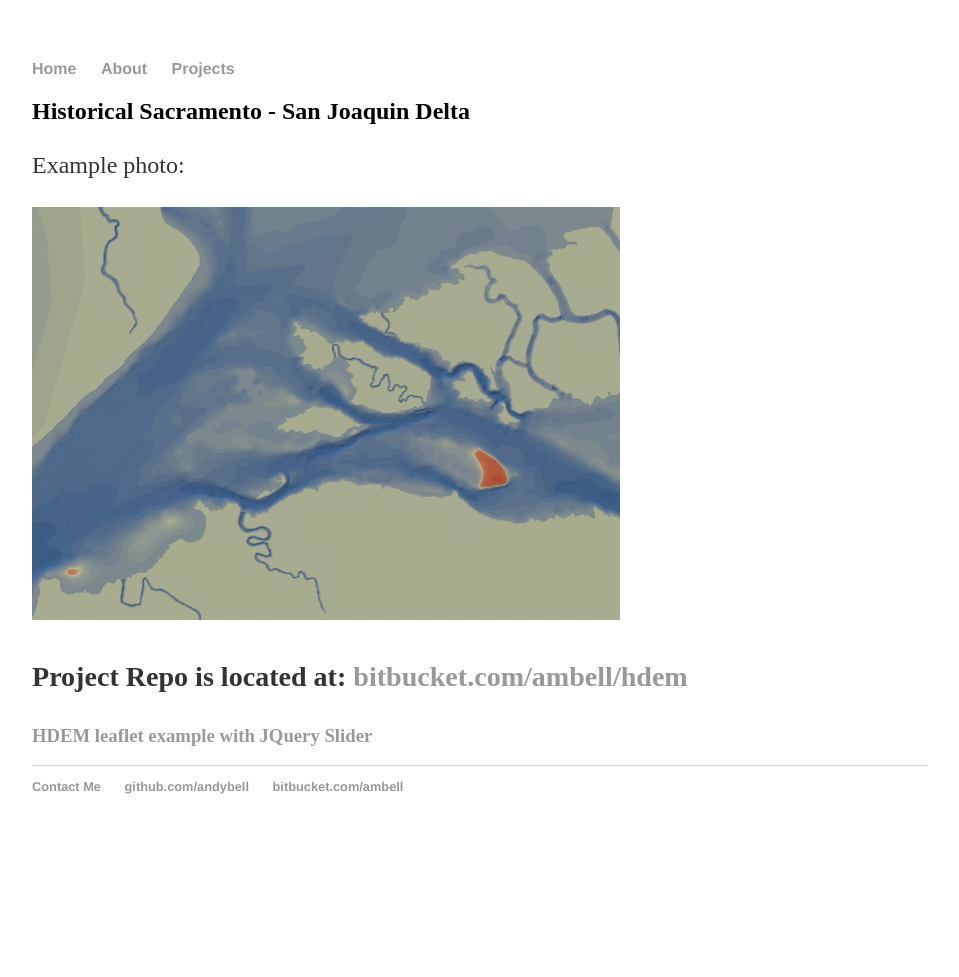
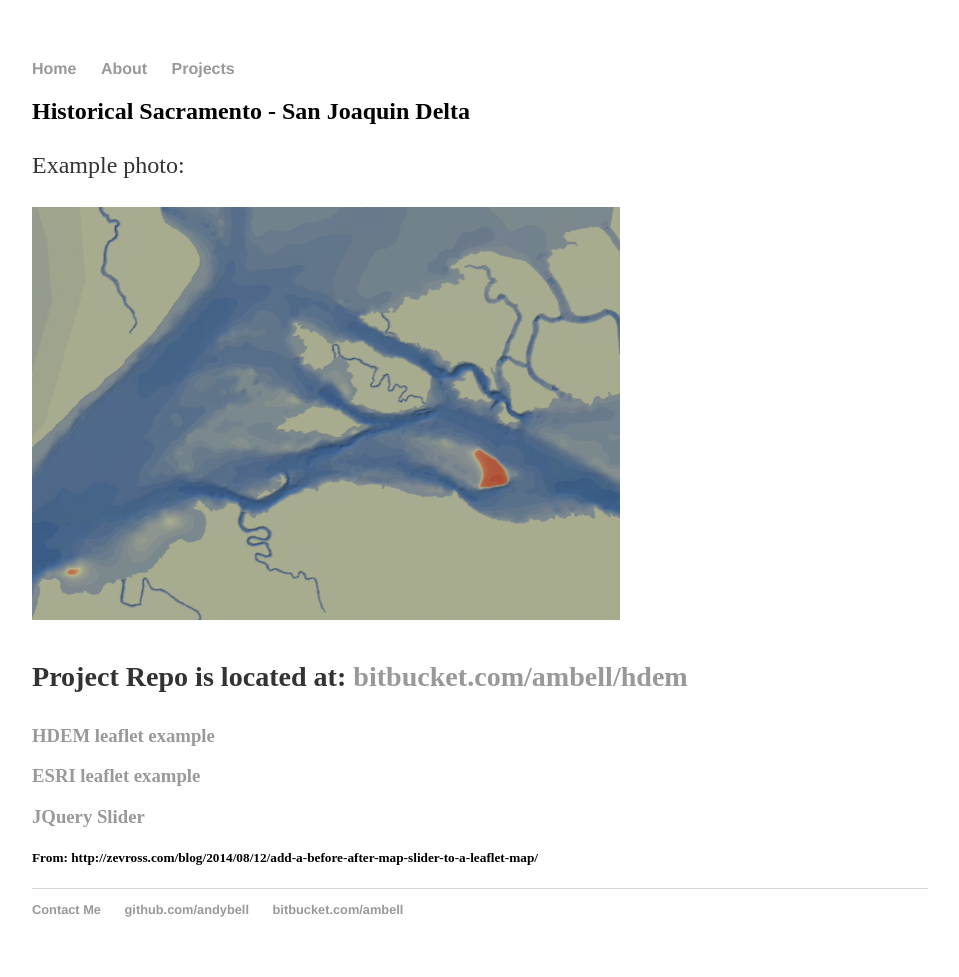
Before and after one commit to andybell/andybell.github.io, a Jekyll site: the page built from projects/hdem.html, in a window 1280 px wide. Shown: the whole page, without its empty margins (160-1119 px from the left). Built offline with Jekyll 4.4.1, drawn with Linux system fonts in a browser that asks for light colours; before the commit the page ends 900 px from its top, so only the background shows below that.

Commit message:
Revert "view width heights"
This reverts commit 40fbab996200b86f41408848166b33c80cf8cedb.

```diff
--- a/index.html
+++ b/index.html
@@ -15,7 +15,7 @@
 		</nav>
     		<p class="blocktext">
         		<h1>Andy Bell</h1>
-				<IMG class="displayed" src="IMG_0603.JPG" alt="fish" style="height:75vh"">
+				<IMG class="displayed" src="IMG_0603.JPG" alt="fish" style="width:533px;height:356px">
 				<h5>Website hosted on github.com pages. It is still in development</h5>
     		</p><!-- /.blurb -->
 		<footer>
--- a/projects/hdem.html
+++ b/projects/hdem.html
@@ -8,8 +8,19 @@ title: Historical Delta Project Page
 	<p><img src="hdem_5r2.png" alt="draft" style="width:588px;height:413px"></p>
 
 	<h3>
-	<p>Project Repo is located at: <a href="https://bitbucket.org/ambell/hdem">bitbucket.com/ambell/hdem</a></p></h3>
-	<h3><a href="/projects/before_after_slider.html">HDEM leaflet example with JQuery Slider</a></h3>
+	<p>Project Repo is located at: <a href="https://bitbucket.org/ambell/hdem">bitbucket.com/ambell/hdem</a></p>
+	</h3>
+
+	<h3><a href="/projects/leaflet_esri.html">HDEM leaflet example</a></h3>
+
+	<h3><a href="/projects/test.html">ESRI leaflet example</a></h3>
+
+
+	<h3><a href="/projects/before_after_slider.html">JQuery Slider</a></h3>
+
+	<h5>From: http://zevross.com/blog/2014/08/12/add-a-before-after-map-slider-to-a-leaflet-map/</h5>
+
+
 
 
 </div><!-- /.blurb -->
```
Also changed, not shown: before_after_slider.html (+9 -8 lines), projects/leaflet_esri.html (added, +51 -0 lines), projects/test.html (added, +32 -0 lines).
